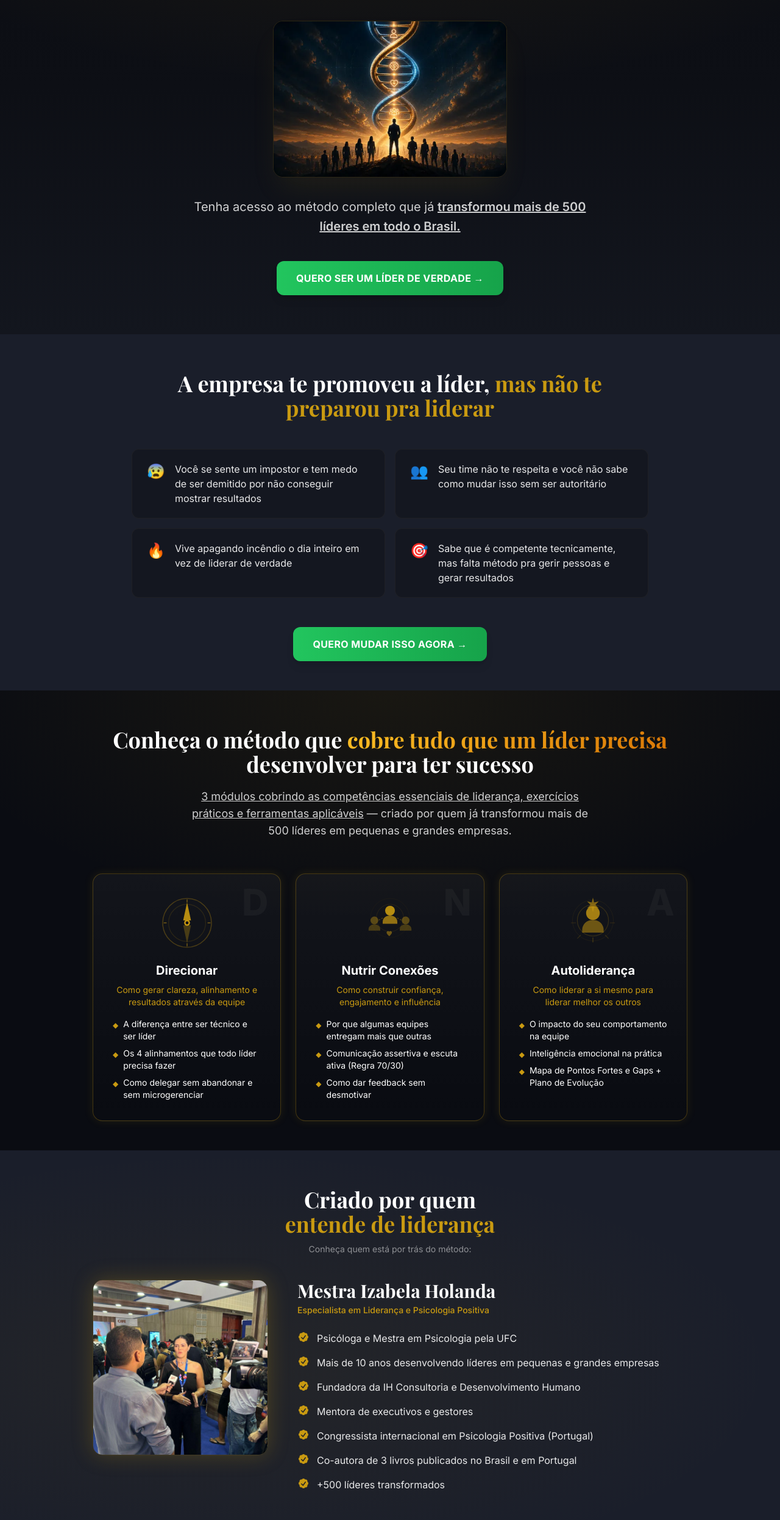
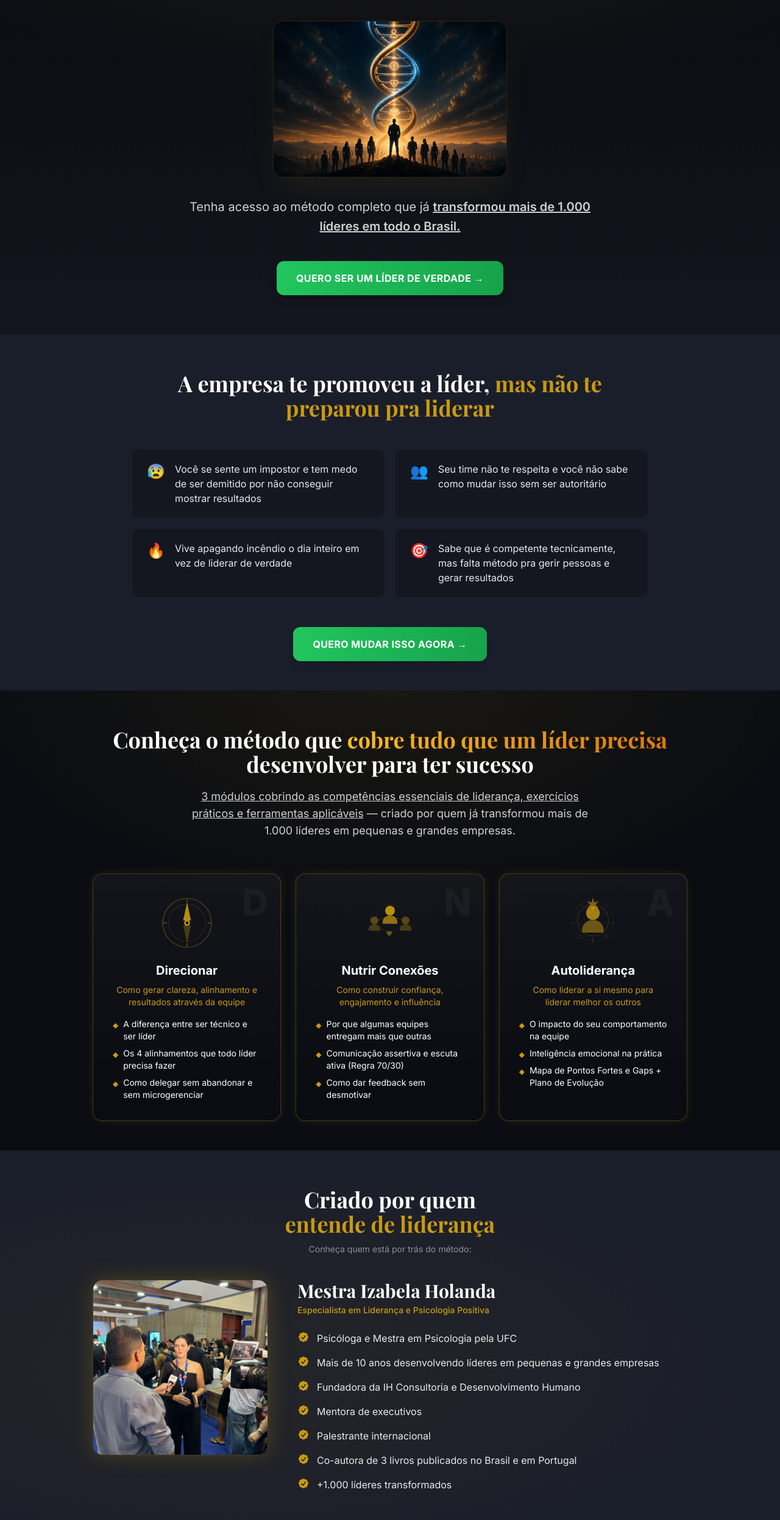
Before and after one commit to techfranca/IZA_DNA-da-Lideranca, a Next.js app: page / in a window 1280 px wide. Shown: the part 260-2752 px from the top of the page at 61% size. Built offline with nearby package versions, Linux system fonts and the light colour scheme.

Commit message:
Atualiza dados Izabela: 1000 lideres, palestrante internacional

```diff
--- a/src/app/page.tsx
+++ b/src/app/page.tsx
@@ -99,7 +99,7 @@ export default function Home() {
           <p className="mx-auto mt-8 max-w-2xl text-lg leading-relaxed text-white/80 md:text-xl">
             Tenha acesso ao método completo que já{" "}
             <span className="font-semibold underline">
-              transformou mais de 500 líderes em todo o Brasil.
+              transformou mais de 1.000 líderes em todo o Brasil.
             </span>
           </p>
 
@@ -170,7 +170,7 @@ export default function Home() {
               3 módulos cobrindo as competências essenciais de liderança,
               exercícios práticos e ferramentas aplicáveis
             </span>{" "}
-            — criado por quem já transformou mais de 500 líderes em pequenas e
+            — criado por quem já transformou mais de 1.000 líderes em pequenas e
             grandes empresas.
           </p>
 
@@ -324,10 +324,10 @@ export default function Home() {
                   "Psicóloga e Mestra em Psicologia pela UFC",
                   "Mais de 10 anos desenvolvendo líderes em pequenas e grandes empresas",
                   "Fundadora da IH Consultoria e Desenvolvimento Humano",
-                  "Mentora de executivos e gestores",
-                  "Congressista internacional em Psicologia Positiva (Portugal)",
+                  "Mentora de executivos",
+                  "Palestrante internacional",
                   "Co-autora de 3 livros publicados no Brasil e em Portugal",
-                  "+500 líderes transformados",
+                  "+1.000 líderes transformados",
                 ].map((item, i) => (
                   <div key={i} className="flex items-start gap-3">
                     <CheckIcon />
```
